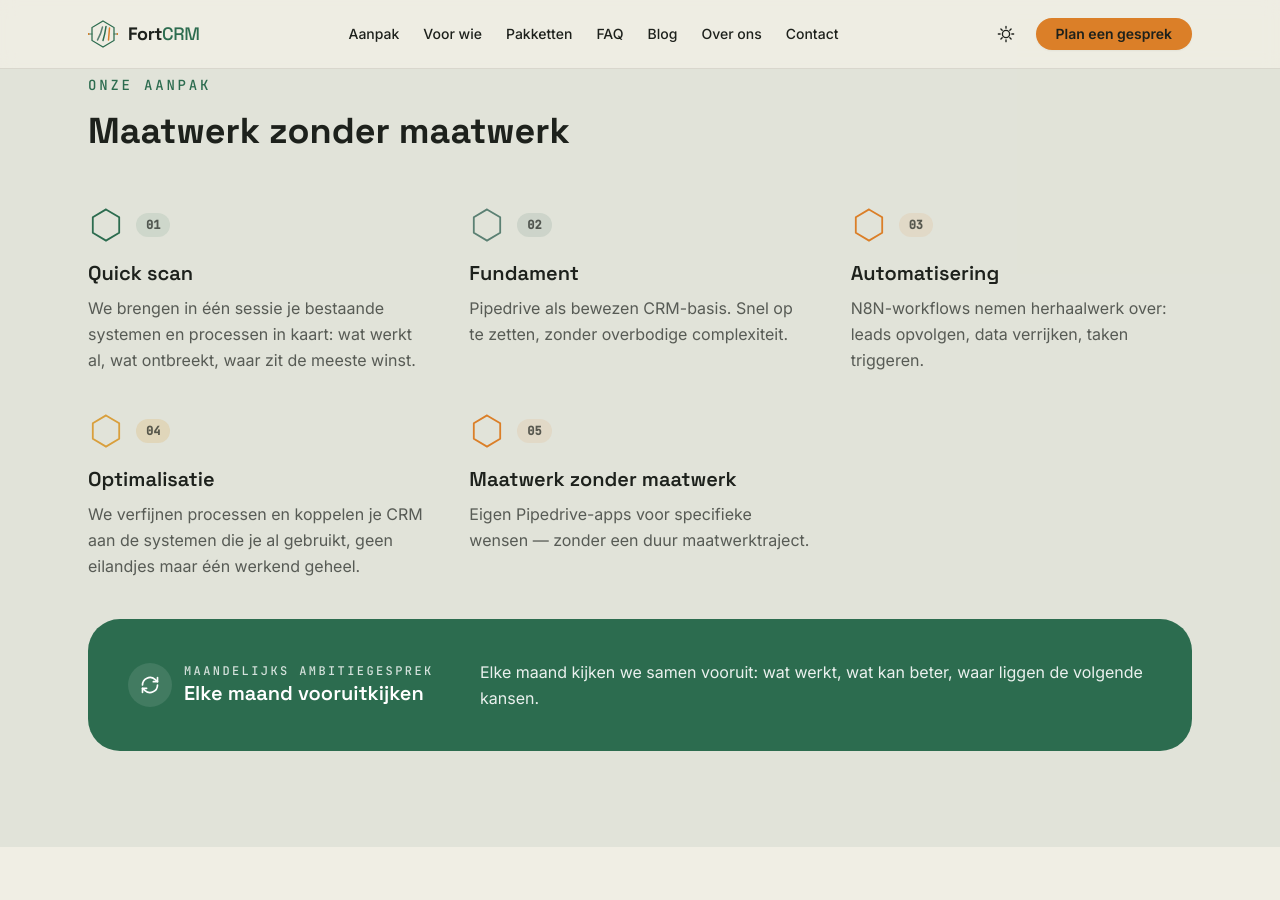
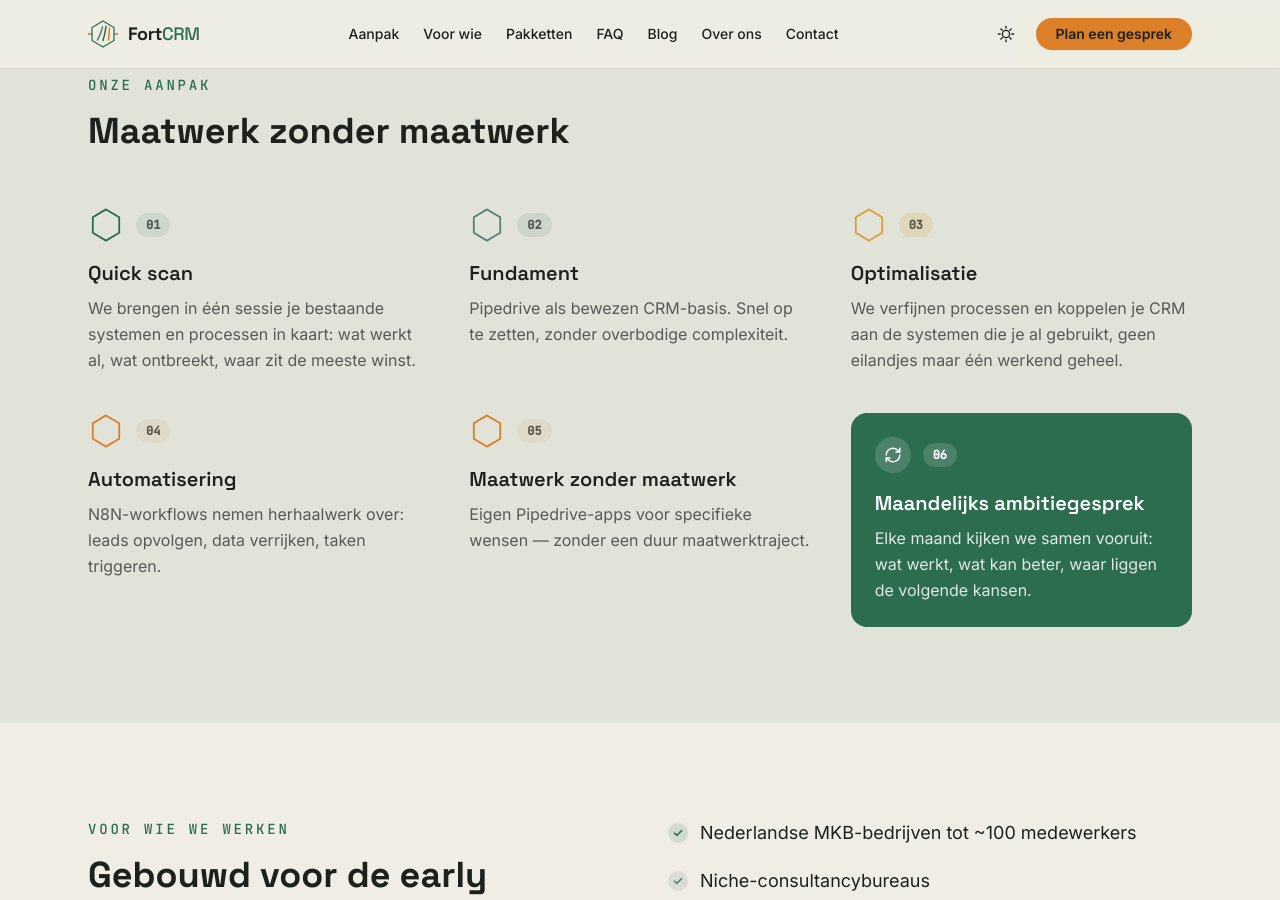
Before and after one commit to jooozt/fortcrm-website, a Jekyll site: the page built from index.html, in a window 1280 px wide and 900 px high, scrolled down 1251 px. Built offline with Jekyll 4.4.1, drawn with Linux system fonts in a browser that asks for light colours; nearby versions of some CDN libraries.

Commit message:
Uitbreiden Onze aanpak sectie naar 6 stappen met maandelijks ambitiegesprek als accentkaart
Voegt Quick scan en Optimalisatie toe als aparte stappen en integreert het maandelijkse ambitiegesprek als zesde, visueel geaccentueerde stap in dezelfde grid in plaats van een los blok eronder.

Co-Authored-By: Claude Sonnet 5 <noreply@anthropic.com>

```diff
--- a/index.html
+++ b/index.html
@@ -89,22 +89,22 @@ description: "AI-powered CRM implementatie voor het Nederlandse MKB. Pipedrive a
       <div>
         <div class="flex items-center gap-3 mb-4">
           <svg width="36" height="36" viewBox="0 0 120 120" aria-hidden="true">
-            <polygon points="60,8 104,34 104,86 60,112 16,86 16,34" fill="none" stroke="#DB7F28" stroke-width="6"/>
+            <polygon points="60,8 104,34 104,86 60,112 16,86 16,34" fill="none" stroke="#D99F3C" stroke-width="6"/>
           </svg>
-          <span class="font-mono text-xs font-semibold text-inkt/70 bg-vermiljoen/10 rounded-full px-2.5 py-1">03</span>
+          <span class="font-mono text-xs font-semibold text-inkt/70 bg-oker/20 rounded-full px-2.5 py-1">03</span>
         </div>
-        <h3 class="font-display font-semibold text-xl mb-2">Automatisering</h3>
-        <p class="text-inkt/70 leading-relaxed">N8N-workflows nemen herhaalwerk over: leads opvolgen, data verrijken, taken triggeren.</p>
+        <h3 class="font-display font-semibold text-xl mb-2">Optimalisatie</h3>
+        <p class="text-inkt/70 leading-relaxed">We verfijnen processen en koppelen je CRM aan de systemen die je al gebruikt, geen eilandjes maar één werkend geheel.</p>
       </div>
       <div>
         <div class="flex items-center gap-3 mb-4">
           <svg width="36" height="36" viewBox="0 0 120 120" aria-hidden="true">
-            <polygon points="60,8 104,34 104,86 60,112 16,86 16,34" fill="none" stroke="#D99F3C" stroke-width="6"/>
+            <polygon points="60,8 104,34 104,86 60,112 16,86 16,34" fill="none" stroke="#DB7F28" stroke-width="6"/>
           </svg>
-          <span class="font-mono text-xs font-semibold text-inkt/70 bg-oker/20 rounded-full px-2.5 py-1">04</span>
+          <span class="font-mono text-xs font-semibold text-inkt/70 bg-vermiljoen/10 rounded-full px-2.5 py-1">04</span>
         </div>
-        <h3 class="font-display font-semibold text-xl mb-2">Optimalisatie</h3>
-        <p class="text-inkt/70 leading-relaxed">We verfijnen processen en koppelen je CRM aan de systemen die je al gebruikt, geen eilandjes maar één werkend geheel.</p>
+        <h3 class="font-display font-semibold text-xl mb-2">Automatisering</h3>
+        <p class="text-inkt/70 leading-relaxed">N8N-workflows nemen herhaalwerk over: leads opvolgen, data verrijken, taken triggeren.</p>
       </div>
       <div>
         <div class="flex items-center gap-3 mb-4">
@@ -116,25 +116,20 @@ description: "AI-powered CRM implementatie voor het Nederlandse MKB. Pipedrive a
         <h3 class="font-display font-semibold text-xl mb-2">Maatwerk zonder maatwerk</h3>
         <p class="text-inkt/70 leading-relaxed">Eigen Pipedrive-apps voor specifieke wensen — zonder een duur maatwerktraject.</p>
       </div>
-    </div>
-
-    <div class="mt-10 rounded-[2rem] bg-viridiaan px-6 py-8 md:px-10 md:py-10 text-white">
-      <div class="flex flex-col md:flex-row md:items-center md:justify-between gap-4">
-        <div class="flex items-center gap-3">
-          <span class="flex h-11 w-11 items-center justify-center rounded-full bg-white/10 text-white">
-            <svg width="20" height="20" viewBox="0 0 24 24" fill="none" aria-hidden="true">
+      <div class="rounded-2xl bg-viridiaan p-6 text-white">
+        <div class="flex items-center gap-3 mb-4">
+          <span class="flex h-9 w-9 items-center justify-center rounded-full bg-white/15">
+            <svg width="18" height="18" viewBox="0 0 24 24" fill="none" aria-hidden="true">
               <path d="M3 12a9 9 0 0 1 15-6.7L21 8" stroke="currentColor" stroke-width="2" stroke-linecap="round" stroke-linejoin="round"/>
               <path d="M21 3v5h-5" stroke="currentColor" stroke-width="2" stroke-linecap="round" stroke-linejoin="round"/>
               <path d="M21 12a9 9 0 0 1-15 6.7L3 16" stroke="currentColor" stroke-width="2" stroke-linecap="round" stroke-linejoin="round"/>
               <path d="M3 21v-5h5" stroke="currentColor" stroke-width="2" stroke-linecap="round" stroke-linejoin="round"/>
             </svg>
           </span>
-          <div>
-            <p class="font-mono text-xs uppercase tracking-[0.2em] text-white/80">Maandelijks ambitiegesprek</p>
-            <h3 class="font-display font-semibold text-xl">Elke maand vooruitkijken</h3>
-          </div>
+          <span class="font-mono text-xs font-semibold text-white bg-white/15 rounded-full px-2.5 py-1">06</span>
         </div>
-        <p class="text-white/90 max-w-2xl leading-relaxed">Elke maand kijken we samen vooruit: wat werkt, wat kan beter, waar liggen de volgende kansen.</p>
+        <h3 class="font-display font-semibold text-xl mb-2 text-white">Maandelijks ambitiegesprek</h3>
+        <p class="text-white/85 leading-relaxed">Elke maand kijken we samen vooruit: wat werkt, wat kan beter, waar liggen de volgende kansen.</p>
       </div>
     </div>
   </div>
```
